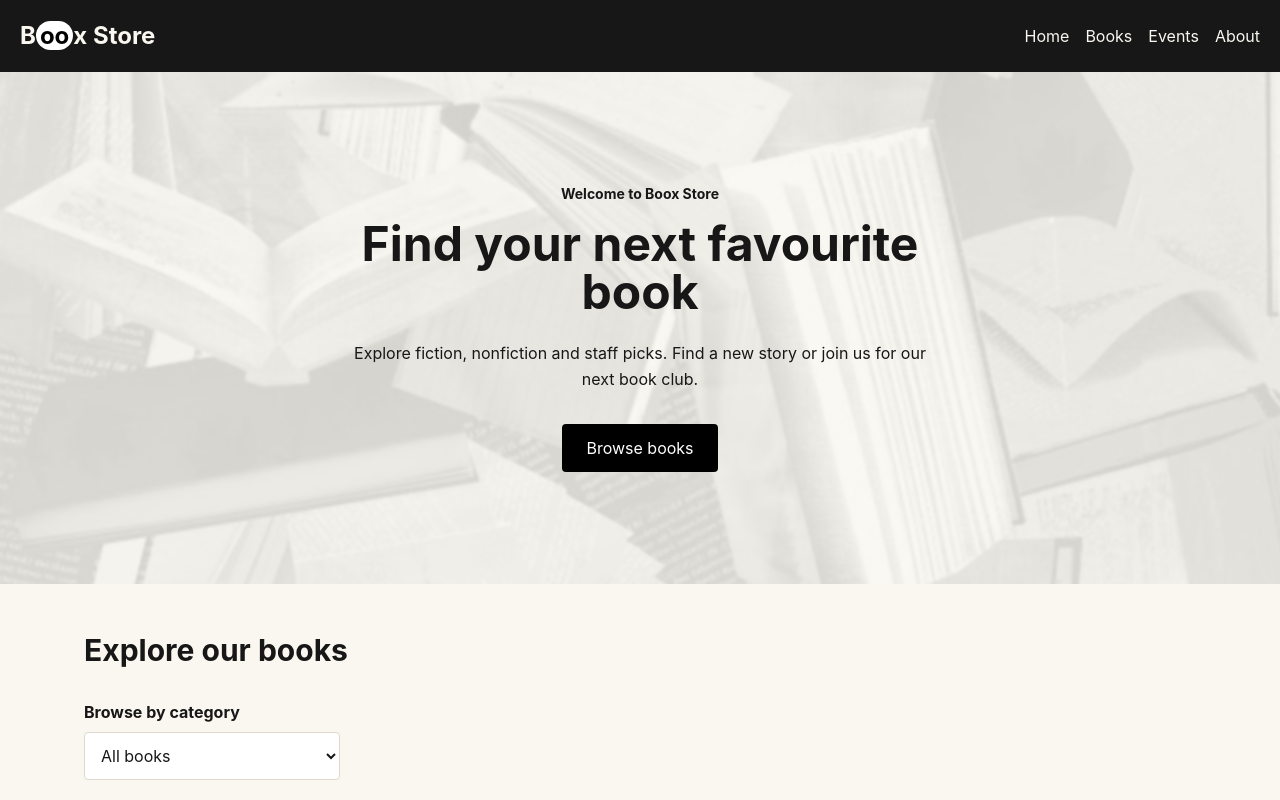
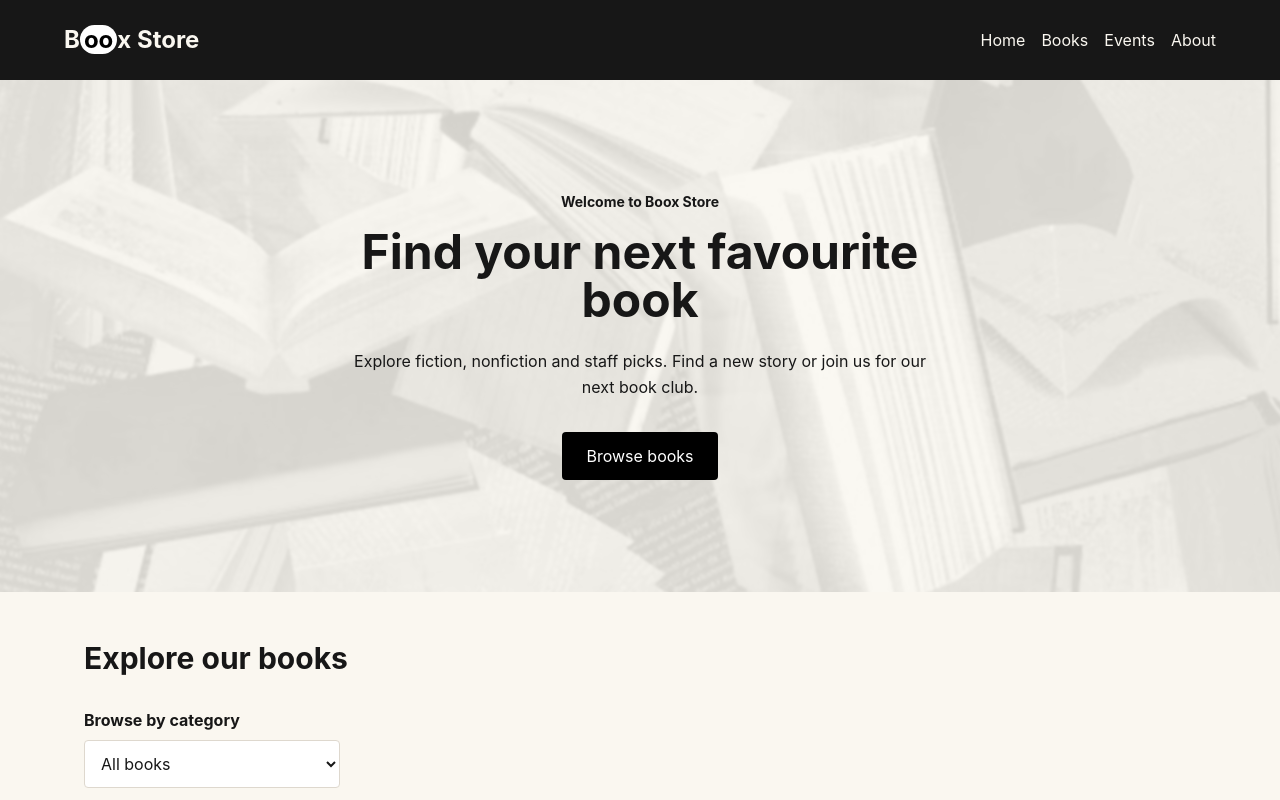
Before and after one commit to louislmabuya-cloud/bookstore-practicum, a React app in the folder frontend/: page / in a window 1280 px wide. Shown: the top 800 px of the page. Built offline with nearby package versions, Linux system fonts and the light colour scheme; the HTML template or start-up script is replaced by a standard one.

Commit message:
Make the "browse books' button responsive with hover effect. Add responsive mobile navigation toggle.

```diff
--- a/frontend/src/components/Header.jsx
+++ b/frontend/src/components/Header.jsx
@@ -1,34 +1,113 @@
+import { useState } from 'react'
+
 export default function Header() {
+  // MOBILE: remembers whether the hamburger menu is open.
+  // false means it starts closed.
+  const [menuOpen, setMenuOpen] = useState(false)
+
+  // Closes the mobile menu after a navigation link is clicked.
+  function closeMenu() {
+    setMenuOpen(false)
+  }
+
   return (
+    // SHARED: background, spacing and text colours for all screens.
     <header className="bg-[#171717] p-5 text-[#faf7f0]">
-      <div className="flex flex-col gap-4 sm:flex-row sm:items-center sm:justify-between">
+      <div className="mx-auto flex max-w-6xl flex-wrap items-center justify-between gap-4">
+
+        {/* SHARED: the logo appears on mobile and desktop. */}
         <a
           href="#hero"
+          onClick={closeMenu}
           aria-label="Boox Store home"
           className="text-2xl font-bold"
         >
           B<span className="rounded-full bg-white px-1 text-black">oo</span>x Store
         </a>
 
-        <nav aria-label="Main navigation">
-          <ul className="flex flex-wrap gap-4">
+        {/*
+          MOBILE ONLY: hamburger button.
+          sm:hidden hides this button at widths of 640px and above.
+          Clicking it switches menuOpen between true and false.
+        */}
+        <button
+          type="button"
+          onClick={() => setMenuOpen((previous) => !previous)}
+          aria-expanded={menuOpen}
+          aria-controls="main-navigation"
+          aria-label={menuOpen ? 'Close navigation' : 'Open navigation'}
+          className="flex h-11 w-11 items-center justify-center rounded border border-stone-600 hover:bg-stone-800 sm:hidden"
+        >
+          {/* MOBILE: show a cross when open, or a hamburger when closed. */}
+          <span aria-hidden="true" className="text-2xl">
+            {menuOpen ? '✕' : '☰'}
+          </span>
+        </button>
+
+        {/*
+          SHARED NAVIGATION: one set of links for both layouts.
+
+          MOBILE:
+          menuOpen chooses 'block' (visible) or 'hidden'.
+          w-full makes the navigation take a full row below the logo.
+
+          DESKTOP / WIDER SCREENS:
+          sm:block always displays the navigation.
+          sm:w-auto makes it only as wide as its content,
+          allowing it to sit beside the logo.
+        */}
+        <nav
+          id="main-navigation"
+          aria-label="Main navigation"
+          className={`${menuOpen ? 'block' : 'hidden'} w-full sm:block sm:w-auto`}
+        >
+          {/*
+            MOBILE: flex-col stacks the links vertically.
+            DESKTOP: sm:flex-row places the links side by side.
+            sm:gap-4 increases the space between links on wider screens.
+          */}
+          <ul className="flex flex-col gap-2 sm:flex-row sm:gap-4">
+
+            {/* SHARED: Home link. */}
             <li>
-              <a href="#hero" className="hover:underline">
+              <a
+                href="#hero"
+                onClick={closeMenu}
+                className="block py-2 hover:underline"
+              >
                 Home
               </a>
             </li>
+
+            {/* SHARED: Books link. */}
             <li>
-              <a href="#shop" className="hover:underline">
+              <a
+                href="#shop"
+                onClick={closeMenu}
+                className="block py-2 hover:underline"
+              >
                 Books
               </a>
             </li>
+
+            {/* SHARED: Events link. */}
             <li>
-              <a href="#events" className="hover:underline">
+              <a
+                href="#events"
+                onClick={closeMenu}
+                className="block py-2 hover:underline"
+              >
                 Events
               </a>
             </li>
+
+            {/* SHARED: About link. */}
             <li>
-              <a href="#about" className="hover:underline">
+              <a
+                href="#about"
+                onClick={closeMenu}
+                className="block py-2 hover:underline"
+              >
                 About
               </a>
             </li>
--- a/frontend/src/components/Hero.jsx
+++ b/frontend/src/components/Hero.jsx
@@ -16,7 +16,7 @@ export default function Hero() {
         className="absolute inset-0 -z-10 bg-[#faf7f0]/85"
       />
 
-      <p className="mb-4 text-sm font-bold">
+      <p className="mb-4 text-sm font-bold ">
         Welcome to Boox Store
       </p>
 
@@ -31,7 +31,7 @@ export default function Hero() {
 
       <a
         href="#shop"
-        className="mt-8 inline-block rounded bg-black px-6 py-3 text-white hover:bg-[#333333]"
+        className="mt-8 inline-block rounded bg-black px-6 py-3 text-white hover:bg-slate-600 hover:scale-105 transition-all duration:500"
       >
         Browse books
       </a>
```
